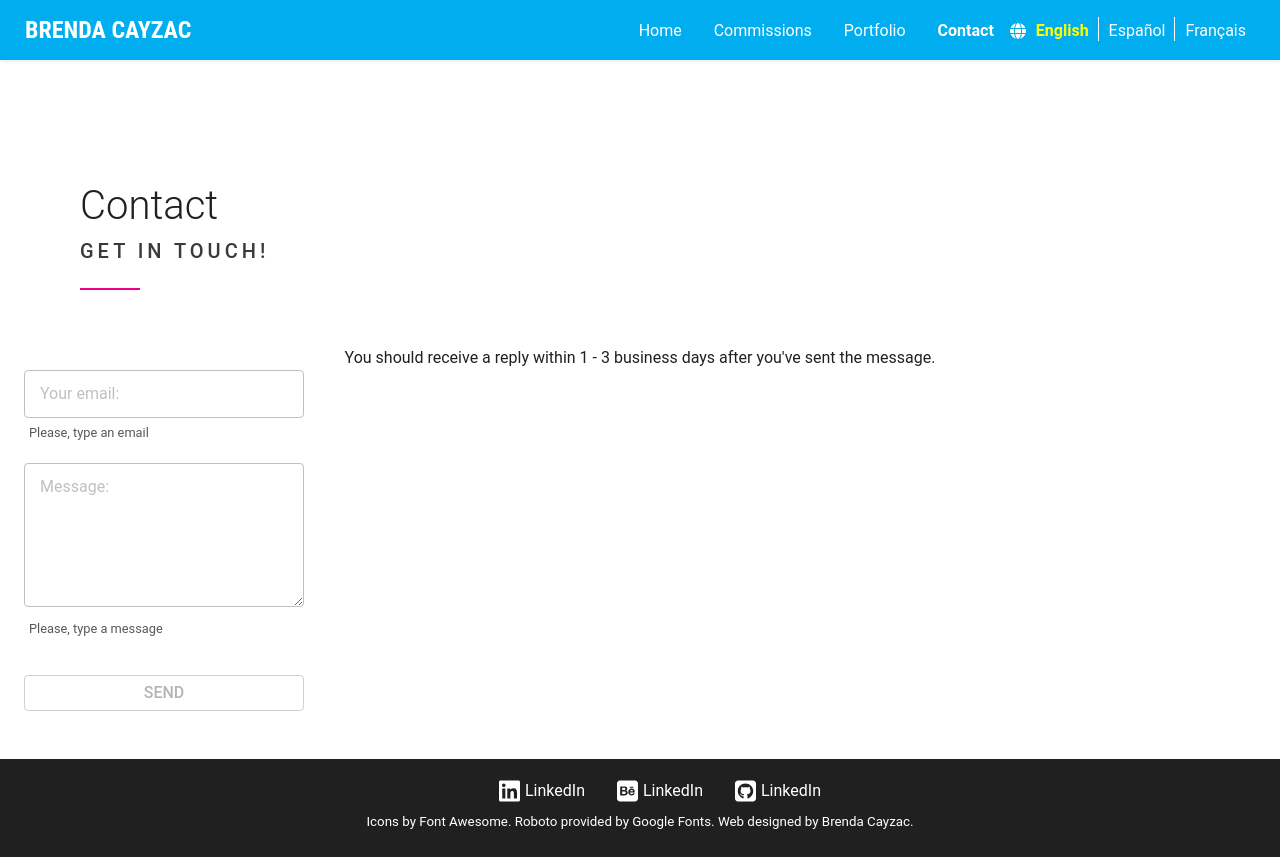
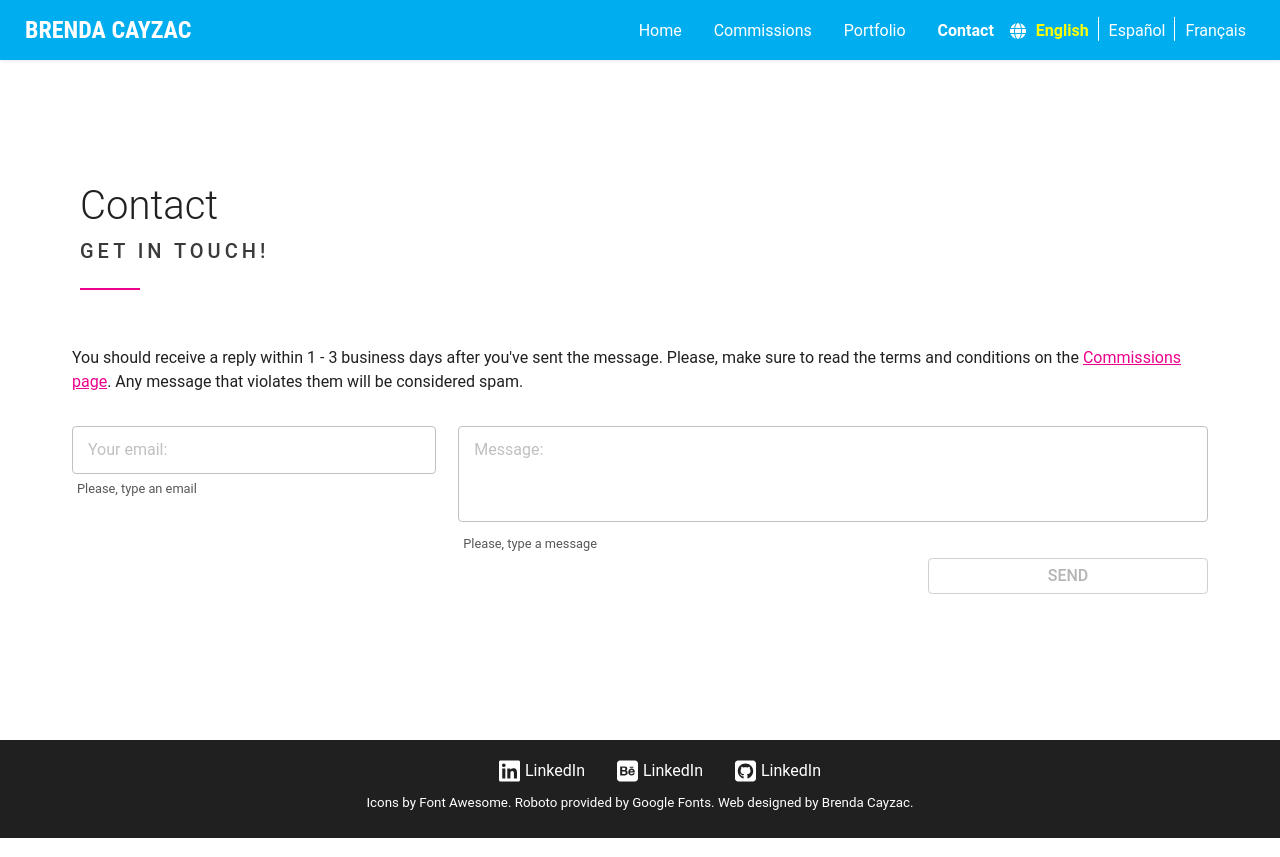
Before and after one commit to BrendaCayzac/vue-commissions-site, a Vue app: page /contact in a window 1280 px wide. Built offline with nearby package versions, Linux system fonts and the light colour scheme.

Commit message:
finished with contact set up

```diff
--- a/src/App.vue
+++ b/src/App.vue
@@ -29,5 +29,6 @@ export default defineComponent({
   -moz-osx-font-smoothing: grayscale;
   text-align: center;
   color: #202020;
+	min-height: 100vh;
 }
 </style>
--- a/src/components/Footer/Footer.vue
+++ b/src/components/Footer/Footer.vue
@@ -73,7 +73,7 @@ footer {
       list-style: none;
       display: flex;
       flex-wrap: wrap;
-      justify-content: flex-start;
+      justify-content: space-around;
       align-self: center;
       gap: 2rem;
       margin: 0;
--- a/src/views/ContactView.vue
+++ b/src/views/ContactView.vue
@@ -1,9 +1,12 @@
 <template>
-  <div class="commissions">
+  <div class="contact">
     <Header :plural="true" title="Contact" subtitle="get in touch!" />
-    <p>
+    <p class="information">
       You should receive a reply within 1 - 3 business days after you've sent
-      the message.
+      the message. Please, make sure to read the terms and conditions on the
+      <a href="/commissions">Commissions page</a>. Any message that violates
+      them will be
+      considered spam.
     </p>
     <form
       name="contact"
@@ -13,6 +16,7 @@
       data-netlify-recaptcha="true"
       @submit.prevent="handleSubmit"
     >
+      <div class="inputs">
         <p class="hidden">
           <label>
             Don’t fill this out if you’re human: <input name="bot-field" />
@@ -28,11 +32,15 @@
         </div>
         <div
           class="input-container"
-        :class="{ invalid: isMessageInvalid, filled: formData.message !== '' }"
+          :class="{
+            invalid: isMessageInvalid,
+            filled: formData.message !== '',
+          }"
         >
           <textarea name="message" v-model="formData.message" />
           <label for="message">Message:</label>
           <p>{{ messageError }}</p>
+        </div>
       </div>
       <div data-netlify-recaptcha="true"></div>
       <CommonButton
@@ -123,6 +131,7 @@ export default defineComponent({
         .then(() => console.log("Form successfully submitted"))
         .catch((error) => alert(error));
     };
+
     return {
       emailError,
       formData,
@@ -138,23 +147,36 @@ export default defineComponent({
 <style lang="scss" scoped>
 @import "src/styles/custom";
 
-.commissions {
+.contact {
   padding: 3.75rem 1.5rem 3rem;
+	min-height: 92vh;
 
   .hidden {
     display: none;
   }
+
+  .information {
+    text-align: center;
+    margin-bottom: 2rem;
+	  a{
+		  color: $bc-magenta;
+	  }
+  }
+
   form {
+    width: 100%;
+
+    .inputs {
       display: flex;
       flex-direction: column;
       align-items: flex-start;
       justify-content: center;
       gap: 1rem;
       width: 100%;
-
       .input-container {
         width: 100%;
         position: relative;
+
         label {
           position: absolute;
           display: flex;
@@ -193,6 +215,7 @@ export default defineComponent({
 
         textarea {
           height: 9rem;
+          resize: none;
         }
 
         p {
@@ -201,6 +224,7 @@ export default defineComponent({
           opacity: 0.85;
           text-align: left;
           padding: 0.3125rem;
+        }
       }
     }
 
@@ -228,11 +252,37 @@ export default defineComponent({
   }
 }
 
-/* Desktop */
+/* Tablet */
 @media (min-width: $tablet) {
-  .commissions {
+  .contact {
+	  min-height: 85vh;
+    .information {
+      text-align: left;
+      margin: 0 3rem 2rem;
+    }
+
     form {
-      width: 17.5rem;
+      width: 100%;
+      padding: 0 3rem;
+      display: flex;
+      flex-direction: column;
+      align-items: flex-end;
+      .inputs {
+        flex-direction: row;
+        justify-content: space-between;
+
+        .input-container {
+          width: 32%;
+
+          &:last-child {
+            width: 66%;
+          }
+
+          textarea {
+            height: 6rem;
+          }
+        }
+      }
     }
   }
 }
```
Lines whose indentation alone changed are shown as unchanged.
